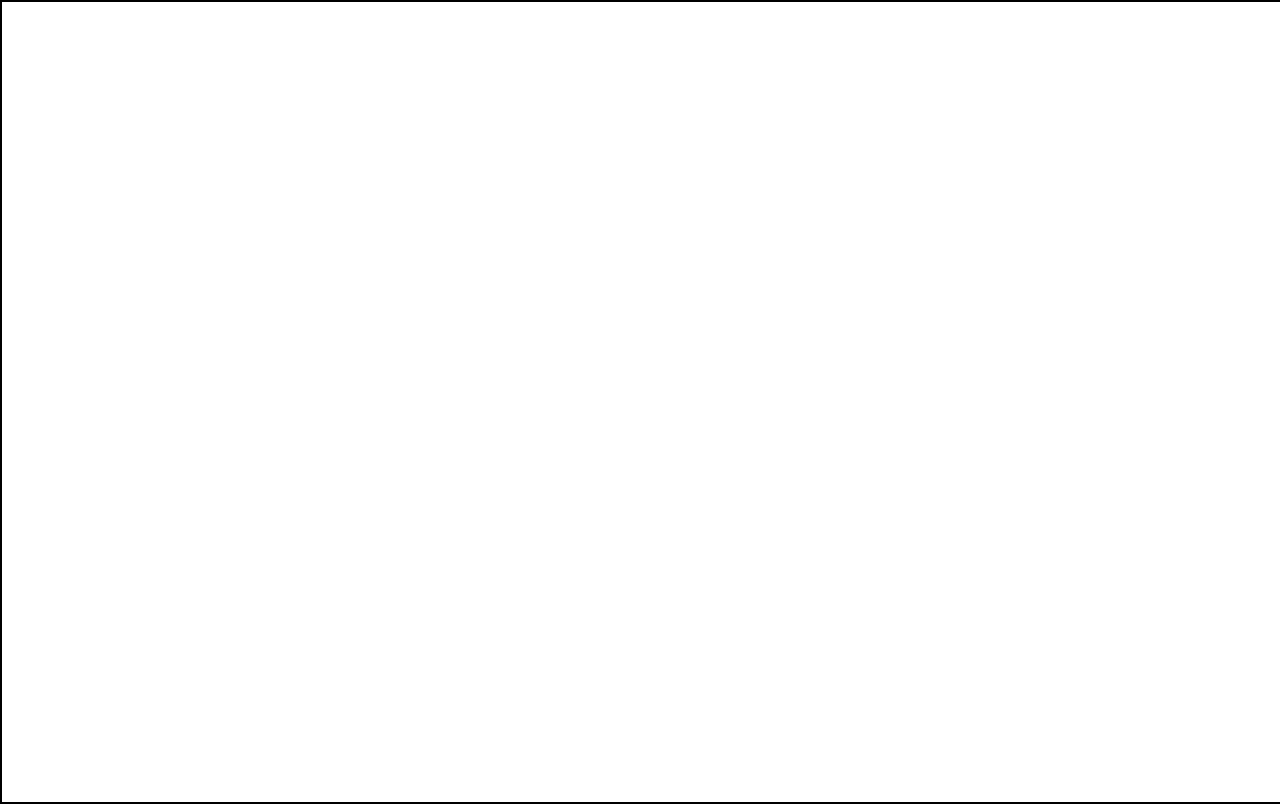
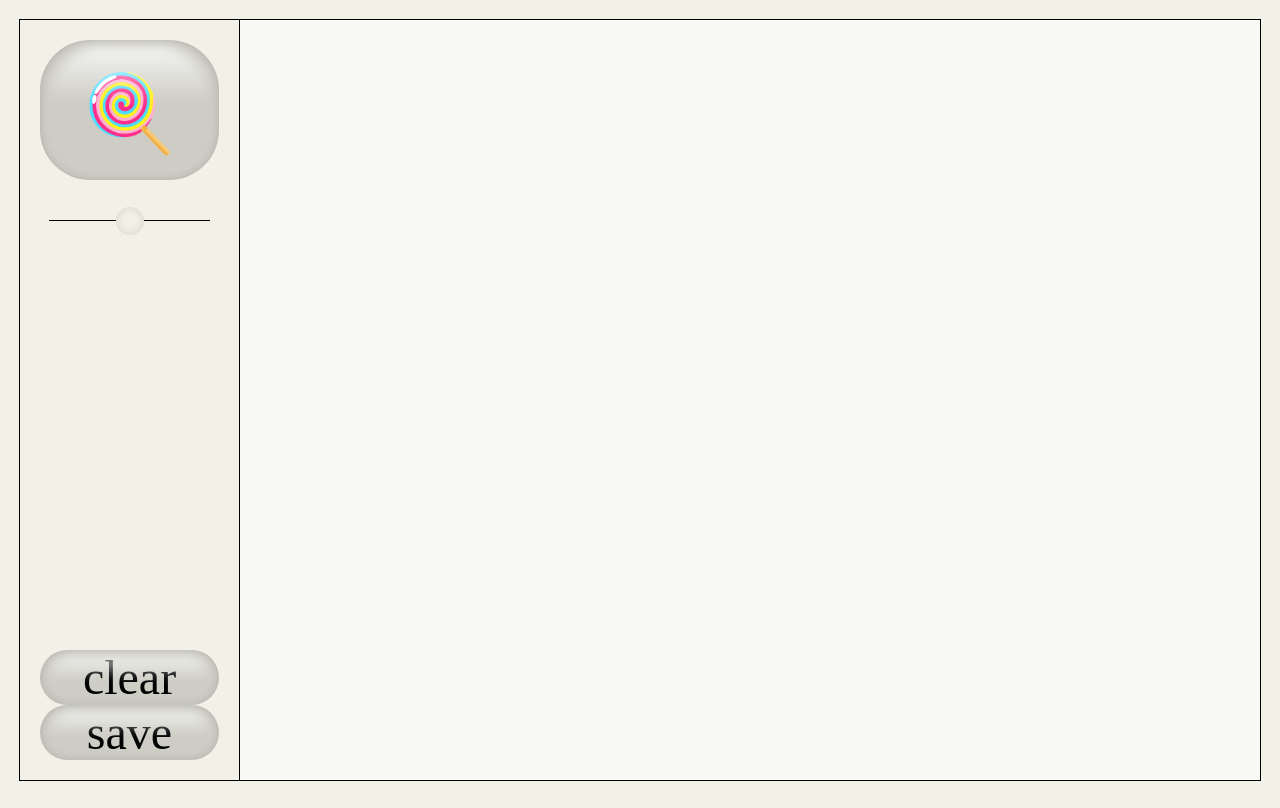
Before and after one commit to timjungmann/emoji-drawer, a website: page src/index.html in a window 1280 px wide. Drawn offline with Linux system fonts and the light colour scheme.

Commit message:
add all UI elements with styling and import emojis

```diff
--- /dev/null
+++ b/src/emoji.json
@@ -0,0 +1,35 @@
+{
+  "💢": "https://e.unicode-table.com/orig/40/8f637c02fe88dec5914d02b9c052d9.png",
+  "💦": "https://e.unicode-table.com/orig/44/9079876600a9e3de1b0cb7c4d82fc4.png",
+  "💤": "https://e.unicode-table.com/orig/d3/cc21dfc9d3fa563c43acf018339f92.png",
+  "💥": "https://e.unicode-table.com/orig/24/b22fc9ff21f92959f8feb44c990e55.png",
+  "🦴": "https://e.unicode-table.com/orig/ec/ff5e8c5741e3b8f9a8697f6c7d0e52.png",
+  "🧠": "https://e.unicode-table.com/orig/c8/32fa7f6740432957f912186d3f32a0.png",
+  "🦩": "https://e.unicode-table.com/orig/26/4717a39931c89f6e0a7770f7ad8071.png",
+  "🦎": "https://e.unicode-table.com/orig/aa/7800867910bfe18bece57c88a577f4.png",
+  "🕸": "https://e.unicode-table.com/orig/fc/e8577d1431cc18bd2084b31deacb51.png",
+  "🍁":"https://e.unicode-table.com/orig/35/2c573705f1cf5352806c2749399058.png",
+  "🍇": "https://e.unicode-table.com/orig/54/09740277e8c7862a8c060277001d3f.png",
+  "🌶": "https://e.unicode-table.com/orig/b2/8d95ace7639c917c061cb8924c0653.png",
+  "🥩":"https://e.unicode-table.com/orig/a7/179281d243da066c7a31a4b31a01f3.png",
+  "🍡": "https://e.unicode-table.com/orig/ce/48cebdbcb3d123fc1c7bc0f099bf71.png",
+  "🍭": "https://e.unicode-table.com/orig/be/822852128e4dc0bf663ff90677df61.png",
+  "🗽": "https://e.unicode-table.com/orig/d7/6837c7623fab4869f68ad7edf3ceca.png",
+  "🚧": "https://e.unicode-table.com/orig/dd/8b7f393a72b7705da89b5b87a1d340.png",
+  "🚥": "https://e.unicode-table.com/orig/02/f686269a0e74887cd7ac758bf8afef.png",
+  "🔥": "https://e.unicode-table.com/orig/b1/57ccb0a1636fbdb40fec3b6b15631e.png",
+  "🌈": "https://e.unicode-table.com/orig/81/71e5fbb34f83f0ac55f51c8434f9e9.png",
+  "✨": "https://e.unicode-table.com/orig/e2/50c3cb1532001dba3e34966777fb51.png",
+  "🧩": "https://e.unicode-table.com/orig/17/ff0735e32bcb79881476a51225a480.png",
+  "🧿": "https://e.unicode-table.com/orig/d2/bf808c34299036db05b29f38c5e594.png",
+  "🧤": "https://e.unicode-table.com/orig/8f/e8a15719ad95f62a4d6ff3f217cb3d.png",
+  "🧲": "https://e.unicode-table.com/orig/e7/1a62f32dce66e7f76edc14b9f826ce.png",
+  "⛓": "https://e.unicode-table.com/orig/f2/b1ab866af73401ea34fa24aacc4f59.png",
+  "🧬": "https://e.unicode-table.com/orig/d1/8ee971c75db7a9e4aebbd52386c51f.png",
+  "🪑": "https://e.unicode-table.com/orig/ce/601edd120a5c8c2ea829d888aa4252.png",
+  "🚫": "https://e.unicode-table.com/orig/91/688d0305a605a283b2e17e04834192.png",
+  "🔆": "https://e.unicode-table.com/orig/7b/6e610b2fcfa5a8a459dfddedc34f1c.png",
+  "🔻": "https://e.unicode-table.com/orig/dd/525b89418eff7985dd65cfcfd0d29e.png",
+  "🔷": "https://e.unicode-table.com/orig/6e/b1da49fcca394d320b9360512409d3.png",
+  "🏁": "https://e.unicode-table.com/orig/7c/c4fb1e31fce1505216a4f53d50193b.png"
+}
--- a/src/index.html
+++ b/src/index.html
@@ -8,7 +8,37 @@
     <link rel="stylesheet" href="./styles/main.css" />
   </head>
   <body>
-    <canvas id="canvas"></canvas>
+    <div class="container">
+      <div class="control">
+        <div class="top-control">
+          <div class="emoji-button button">
+            <p id="emoji"></p>
+          </div>
+
+          <!-- <div class="radio-container">
+            <input type="radio" name="mix" id="mix" class="radio" checked>
+            <label for="mix">Mix?</label>
+          </div> -->
+
+          <div class="slider-container">
+            <input type="range" name="size" id="size" class="slider" min="30" max="120" value="75" step="1">
+            <!-- <label for="size">Size</label> -->
+          </div>
+        </div>
+
+        <div class="bottom-control">
+          <div class="clear-button button">
+            <p id="clear">clear</p>
+          </div>
+
+          <div class="save-button button">
+            <p id="save">save</p>
+          </div>
+        </div>
+      </div>
+      <canvas id="canvas"></canvas>
+    </div>
+
     <script src="./scripts/drawing.js"></script>
   </body>
 </html>
--- a/src/scripts/drawing.js
+++ b/src/scripts/drawing.js
@@ -1,17 +1,87 @@
+// * Elements
 const canvas = document.querySelector("#canvas");
+const emojiContent = document.getElementById("emoji");
+const emojiButton = document.querySelector(".emoji-button");
+const saveButton = document.querySelector(".save-button");
+const clearButton = document.querySelector(".clear-button");
+const sizeSlider = document.querySelector(".slider");
 
+
+// * Get Emojis
+let emojis;
+
+async function fetchEmojis() {
+  const data = await(await fetch('../emoji.json')).json();
+  emojis = data;
+  console.log(emojis);
+}
+
+fetchEmojis();
+
+
+// * On Load
 window.addEventListener("load",()=>{
+  // * Variables
+  let clickEnabled = true;
+
   var emoji = new Image();
-  emoji.src = 'https://e.unicode-table.com/orig/2d/0dc3e41814ebcb843bfcdada0a6315.png';
+  changeRandomEmoji()
 
-  //SetUp
-  canvas.height = window.innerHeight;
-  canvas.width = window.innerWidth;
+
+  // * Emoji Change
+  emojiButton.addEventListener("click", changeRandomEmoji)
+
+  function getRandomEmoji(){
+    const randomIndex = Math.floor(Math.random() * Object.keys(emojis).length);
+    const randomEmoji = Object.keys(emojis)[randomIndex];
+    console.log(randomEmoji);
+    return randomEmoji;
+  }
+
+  function changeRandomEmoji(){
+    if(clickEnabled){
+      clickEnabled = false;
+      myInterval = setInterval(()=>{
+        const randomEmoji = getRandomEmoji();
+        emojiContent.innerText = randomEmoji;
+      }, 80);
+      setTimeout(()=>{
+        clearInterval(myInterval);
+        const randomEmoji = getRandomEmoji();
+        emojiContent.innerText = randomEmoji;
+        emoji.src = emojis[randomEmoji];
+        clickEnabled = true;
+      }, 600)
+    }
+  }
+
+
+  // * Clear Canvas
+  clearButton.addEventListener("click", clearCanvas)
+
+  function clearCanvas(){
+    ctx.clearRect(0, 0, canvas.width, canvas.height);
+  }
+
+
+  // * Emoji Size
+  sizeSlider.addEventListener("input", e=>{
+    emoji_size = e.target.value;
+    emojiContent.style.fontSize = `${e.target.value}px`
+  })
+
+
+
+  // * Canvas SetUp
+  canvas.height = window.innerHeight-40;
+  canvas.width = window.innerWidth-260;
 
   const ctx = canvas.getContext("2d");
 
-  //variables & functions
+
+  // * Canvas Variables & Functions
   let painting = false;
+  let emoji_size = 75;
 
   startPosition = (e) => {
     var rect = e.target.getBoundingClientRect();
@@ -36,7 +106,7 @@ window.addEventListener("load",()=>{
     if(!painting) return;
     ctx.lineTo(e.clientX - rect.left, e.clientY - rect.top);
 
-    ctx.drawImage(emoji, 0, 0, 150, 150, e.clientX - rect.left, e.clientY - rect.top, 100, 100)
+    ctx.drawImage(emoji, 0, 0, 150, 150, e.clientX - rect.left - (emoji_size/2), e.clientY - rect.top - (emoji_size/2), emoji_size, emoji_size)
 
     ctx.strokeStyle = "rgb(0,0,0,0)";
 
@@ -45,19 +115,18 @@ window.addEventListener("load",()=>{
     ctx.moveTo(e.clientX - rect.left, e.clientY - rect.top)
   }
 
-  //EventListeners
+
+  // * Canvas EventListeners
   canvas.addEventListener("mousedown", startPosition);
-  canvas.addEventListener("mouseup", endPosition);
+  window.addEventListener("mouseup", endPosition);
+  // canvas.addEventListener("mouseout", endPosition);
   canvas.addEventListener("mousemove", draw);
   canvas.addEventListener("touchstart", startPosition);
   canvas.addEventListener("touchend", endPosition);
   canvas.addEventListener("touchmove", draw);
-
-
 }, false);
 
-window.addEventListener("resize", ()=>{
-  canvas.height = window.innerHeight;
-  canvas.width = window. innerWidth;
-
-})
+// window.addEventListener("resize", ()=>{
+//   canvas.height = window.innerHeight;
+//   canvas.width = window.innerWidth;
+// })
--- a/src/scss/abstracts/_mixins.scss
+++ b/src/scss/abstracts/_mixins.scss
@@ -1,5 +1,34 @@
-// Mixins
+@mixin flex{
+  display: flex;
+  justify-content: center;
+  align-items: center;
+}
 
-// @mixin name {
-//   // your rules
-// }
+@mixin flex-hor{
+  display: flex;
+  justify-content: center;
+}
+
+@mixin flex-ver{
+  display: flex;
+  align-items: center;
+}
+
+@mixin slider{
+  width: 90%;
+  height: 0;
+  // transition: $col-transition;
+  -webkit-appearance: none;
+  appearance: none;
+  border-top: $border;
+  &::-webkit-slider-thumb{
+    cursor:pointer;
+    -webkit-appearance: none;
+    appearance: none;
+    width: 28px;
+    height: 28px;
+    border-radius: 50%;
+    background: $bgc;
+    box-shadow: inset 0 0 8px 1px rgba(0, 0, 0, 0.1);
+  }
+}
--- a/src/scss/abstracts/_variables.scss
+++ b/src/scss/abstracts/_variables.scss
@@ -1,7 +1,2 @@
-//Variables
-
-// colors
-// $my-color: orange;
-// sizes
-
-// others
+$bgc: #f2f1e7;
+$border: 1px solid black;
--- a/src/scss/base/_base-styles.scss
+++ b/src/scss/base/_base-styles.scss
@@ -1,9 +1,6 @@
 *{
   margin: 0;
   padding: 0;
-}
-
-html {
   box-sizing: border-box;
   font-size: 16px;
 }
@@ -18,6 +15,16 @@ img {
 }
 
 body{
-  width: 100vw;
+  background-color: $bgc;
+  padding: 20px;
+  width: 100%;
   height: 100vh;
+  .container{
+    width: 100%;
+    height: 100%;
+    display: grid;
+    grid-template-columns: 220px auto;
+    outline: $border;
+    overflow: hidden;
+  }
 }
--- a/src/scss/components/__components-dir.scss
+++ b/src/scss/components/__components-dir.scss
@@ -1 +1,2 @@
-@import "./canvas"
+@import "./canvas";
+@import "./control"
--- a/src/scss/components/_canvas.scss
+++ b/src/scss/components/_canvas.scss
@@ -1,3 +1,4 @@
 #canvas{
-  border: 2px solid black;
+  // filter: blur(6px);
+  background-color: rgba(255, 255, 255, 0.6);
 }
--- /dev/null
+++ b/src/scss/components/_control.scss
@@ -0,0 +1,68 @@
+.control{
+  padding: 20px;
+  border-right: $border;
+  display: flex;
+  flex-direction: column;
+  justify-content: space-between;
+  .button{
+    cursor: pointer;
+    position: relative;
+    width: 100%;
+    background-color: rgba(0, 0, 0, 0.15);
+    border-radius: 50px;
+    box-shadow: inset 0 0 10px 0 rgba(0, 0, 0, 0.15);
+    p{
+      user-select: none;
+      text-align: center;
+      font-size: 3rem;
+    }
+    &::after {
+      content: "";
+      position: absolute;
+      top: 6px;
+      left: 5%;
+      border-top-left-radius: 180px;
+      border-top-right-radius: 180px;
+      border-bottom-left-radius: 10px;
+      border-bottom-right-radius: 10px;
+      width: 90%;
+      height: 40%;
+      filter: blur(6px);
+      background: linear-gradient(rgba(255, 255, 255, .8), rgba(255, 255, 255, 0));
+    }
+  }
+  .emoji-button{
+    margin-bottom: 40px;
+    height: 140px;
+    @include flex;
+    #emoji{
+      font-size: 75px;
+      transform: translateY(4px);
+    }
+    &::after {
+      content: "";
+      position: absolute;
+      top: 6px;
+      left: 5%;
+      border-top-left-radius: 180px;
+      border-top-right-radius: 180px;
+      border-bottom-left-radius: 10px;
+      border-bottom-right-radius: 10px;
+      width: 90%;
+      height: 40%;
+      filter: blur(6px);
+      background: linear-gradient(rgba(255, 255, 255, .8), rgba(255, 255, 255, 0));
+    }
+  }
+  .top-control{
+    .radio-container{
+
+    }
+    .slider-container{
+      @include flex-hor;
+      .slider{
+        @include slider;
+      }
+    }
+  }
+}
```
Also changed, not shown: src/styles/main.css, 1 other file.
